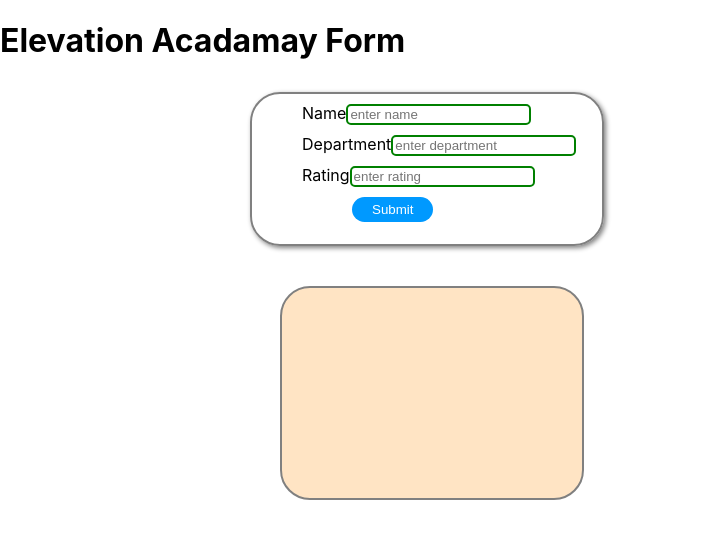
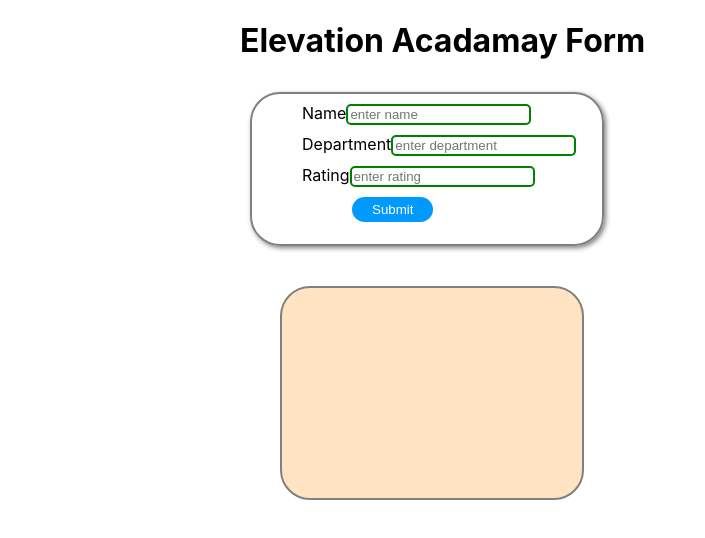
Before and after one commit to Ravindra725/react-assignment-2, a React (Create React App) app: page / in a window 1280 px wide. Shown: the top 538 px of the page, without its empty margins (0-705 px from the left). Built offline with nearby package versions, Linux system fonts and the light colour scheme.

Commit message:
Update App.css

```diff
--- a/src/App.css
+++ b/src/App.css
@@ -1,7 +1,9 @@
 .App {
   text-align: center;
 }
-
+h1{
+  margin-left: 240px;
+}
 /* .App-logo {
   height: 40vmin;
   pointer-events: none;
```
